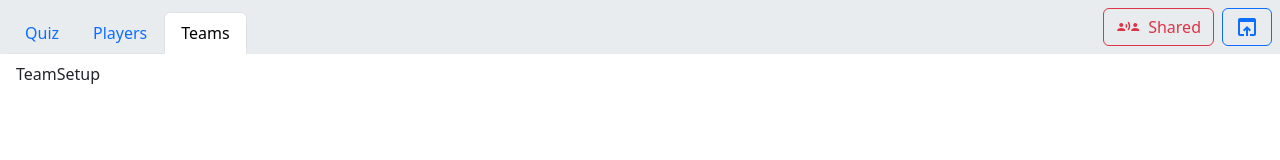
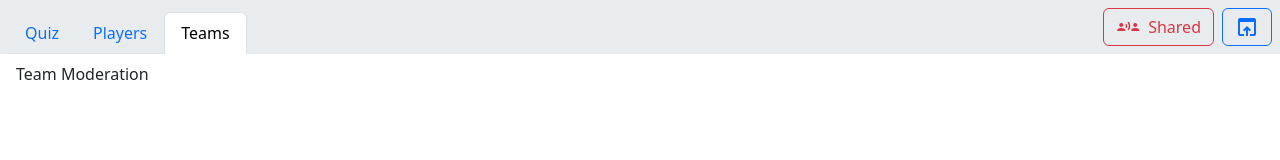
Before and after one commit to tdreja/single-page-quiz, a React (Vite) app: page / in a window 1280 px wide. Shown: the top 160 px of the page. Built offline with nearby package versions, Linux system fonts and the light colour scheme.

Commit message:
feat(Setup): Prepare teams and game views

```diff
--- a/src/App.tsx
+++ b/src/App.tsx
@@ -15,9 +15,12 @@ import {
 } from './components/common/TabContext';
 import { BroadcastJson, restoreGameFromBroadcast, toBroadcastJson } from './model/broadcast';
 import { i18n, I18N } from './i18n/I18N';
-import { PlayerEditorView } from './components/player/PlayerEditorView';
+import { PlayerModerationView } from './components/player/PlayerModerationView';
 import { MainPage } from './MainPage';
-import { PlayerOverview } from './components/player/PlayerOverview';
+import { PlayerParticipantsView } from './components/player/PlayerParticipantsView';
+import { TeamModerationView } from './components/team/TeamModerationView';
+import { TeamParticipantsView } from './components/team/TeamParticipantsView';
+import { QuizView } from './components/quiz/QuizView';
 
 type ChannelListener = (event: MessageEvent) => void;
 const initialGame = emptyGame();
@@ -88,8 +91,11 @@ function App() {
                         <MainPage
                             gameState={game.state}
                             tabSettings={tabSettings}
-                            playerEditor={<PlayerEditorView />}
-                            playerOverview={<PlayerOverview />}
+                            playerModeration={<PlayerModerationView />}
+                            playerParticipants={<PlayerParticipantsView />}
+                            teamsModeration={<TeamModerationView />}
+                            teamsParticipants={<TeamParticipantsView />}
+                            quiz={<QuizView />}
                         />
                         <TeamsBottomNav />
                     </I18N.Provider>
--- a/src/MainPage.tsx
+++ b/src/MainPage.tsx
@@ -5,24 +5,27 @@ import { TabSettings } from './components/common/TabContext';
 export interface Props {
     gameState: GameState,
     tabSettings: TabSettings,
-    playerEditor: ReactElement,
-    playerOverview: ReactElement,
+    playerModeration: ReactElement,
+    playerParticipants: ReactElement,
+    teamsModeration: ReactElement,
+    teamsParticipants: ReactElement,
+    quiz: ReactElement,
 }
 
-export function isPresentationOnly(settings: TabSettings): boolean {
+export function isOnlyForParticipants(settings: TabSettings): boolean {
     return settings.participants && !settings.moderation;
 }
 
 export function view(props: Props): ReactElement {
     switch (props.gameState) {
         case GameState.TEAM_SETUP:
-            return (<p>TeamSetup</p>);
+            return isOnlyForParticipants(props.tabSettings) ? props.teamsParticipants : props.teamsModeration;
         case GameState.PLAYER_SETUP:
-            return isPresentationOnly(props.tabSettings) ? props.playerOverview : props.playerEditor;
+            return isOnlyForParticipants(props.tabSettings) ? props.playerParticipants : props.playerModeration;
         case GameState.CONTROLLER_SETUP:
             return (<p>ControllerSetup</p>);
         case GameState.GAME_ACTIVE:
-            return (<p>GameActive</p>);
+            return props.quiz;
     }
 }
 
--- a/src/components/player/PlayerEditorView.tsx
+++ b/src/components/player/PlayerModerationView.tsx
@@ -6,7 +6,7 @@ import { PlayerForm } from './PlayerForm';
 import { I18N } from '../../i18n/I18N';
 import { AddPlayerEvent } from '../../events/setup-events';
 
-export const PlayerEditorView = (): ReactElement | undefined => {
+export const PlayerModerationView = (): ReactElement | undefined => {
     const game = useContext<Game>(GameContext);
     const onGameEvent = useContext(GameEventContext);
     const i18n = useContext(I18N);
--- a/src/components/player/PlayerOverview.tsx
+++ b/src/components/player/PlayerParticipantsView.tsx
@@ -17,7 +17,7 @@ const ReadOnlyPlayer = ({ player, i18n }: PlayerProps): ReactElement => {
     );
 };
 
-export const PlayerOverview = (): ReactElement => {
+export const PlayerParticipantsView = (): ReactElement => {
     const game = useContext<Game>(GameContext);
     const i18n = useContext(I18N);
 
--- /dev/null
+++ b/src/components/quiz/QuizView.tsx
@@ -0,0 +1,5 @@
+import React, { ReactElement } from 'react';
+
+export const QuizView = (): ReactElement => {
+    return (<p>Quiz</p>);
+};
--- /dev/null
+++ b/src/components/team/TeamModerationView.tsx
@@ -0,0 +1,5 @@
+import React, { ReactElement } from 'react';
+
+export const TeamModerationView = (): ReactElement => {
+    return (<p>Team Moderation</p>);
+};
--- /dev/null
+++ b/src/components/team/TeamParticipantsView.tsx
@@ -0,0 +1,5 @@
+import React, { ReactElement } from 'react';
+
+export const TeamParticipantsView = (): ReactElement => {
+    return (<p>Team Participants</p>);
+};
```
